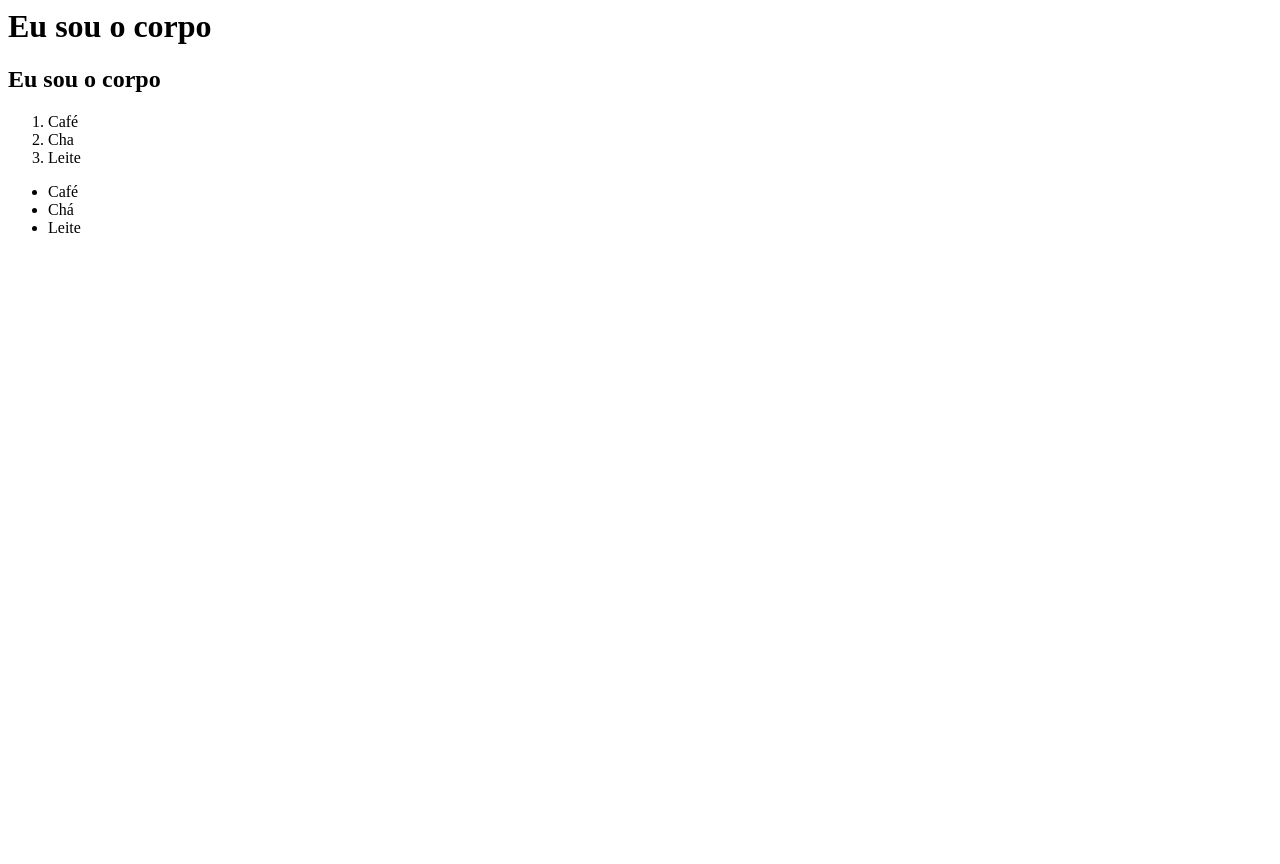
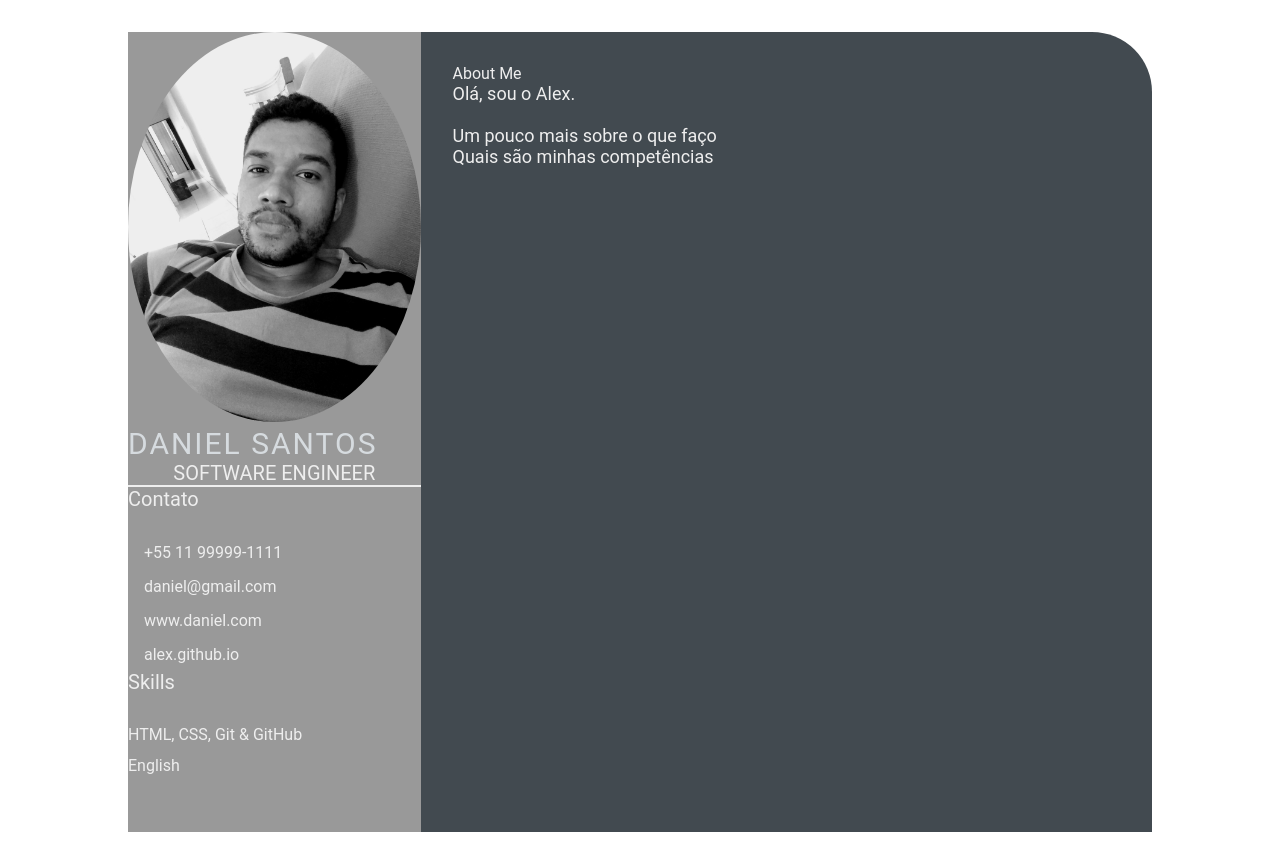
Before and after one commit to a7exl/alex.github.io, a plain HTML site: page index.html in a window 1280 px wide. Before the commit the page ends 800 px from the top, so only its background shows below. Drawn offline with Linux system fonts and the light colour scheme.

Commit message:
feature: add index.html (#2)

```diff
--- a/index.html
+++ b/index.html
@@ -1,21 +1,54 @@
-<html>
-    <head>
-        <title>
-            Olá, eu sou a cabeça
-        </title>
-    </head>
-    <body>
-<h1>Eu sou o corpo</h1>
-<h2>Eu sou o corpo</h2>
-    </body>
-    <ol>
-        <li>Café</li>
-        <li>Cha</li>
-        <li>Leite</li>
-    </ol>
-    <ul>
-        <li>Café</li>
-        <li>Chá</li>
-        <li>Leite</li>
-    </ul>
+<!DOCTYPE HTML>
+<html lang="en">
+<head>
+    <meta charset="UTF-8">
+    <meta http-equiv="X-UA-Compatible" content="IE=edge">
+    <meta name="viewport" content="width=device-width, initial-scale=1.0">
+    <title>Daniel Santos CV</title>
+
+        <!-- Custom CSS -->
+
+    <link rel="stylesheet" href="style.css">
+</head>
+<body>
+    <main class="resume-contents">
+        <section class="left-section">
+            <section class="left-section-content">
+                <div class="profile">
+                    <img class="profile-image" src="img/profile-image.jpeg" alt="Profile Image">
+                    <p class="name">Daniel Santos</p>
+                    <p class="profession">Software Engineer</p>
+                </div>
+                <div class="contact-info">
+                    <p class="left-title">Contato</p>
+                    <ul>
+                        <li><i class="fa fa-phone"></i>+55 11 99999-1111</li>
+                        <li><i class="fa fa-envelope"></i>daniel@gmail.com</li>
+                        <li><i class="fa fa-globe"></i>www.daniel.com</li>
+                        <li><i class="fa fa-github"></i>alex.github.io</li>
+                    </ul>
+                </div>
+                <div class="skills">
+                    <p class="left-title">Skills</p>
+                    <ul>
+                        <li><p>HTML, CSS, Git & GitHub</p></li>
+                        <li><p>English</p></li>
+                    </ul>
+                </div>
+            </section>
+        </section>
+            <section class="right-section">
+                <div class="right-section-contents">
+                    <section class="about gap">
+                        <div class="right-title">About Me</div>
+                        <p class="about-me-contents">
+                            Olá, sou o Alex.<br>
+                            <br> Um pouco mais sobre o que faço
+                            <br> Quais são minhas competências
+                        </p>
+                    </section>
+                </div>
+            </section>
+    </main>
+</body>
 </html>
--- /dev/null
+++ b/style.css
@@ -0,0 +1,103 @@
+* {
+    margin: 0;
+    padding: 0;
+    box-sizing: border-box;
+    list-style: none;
+    font-family: 'Roboto', sans-serif;
+}
+
+.resume-contents {
+    min-height: 100vh;
+    width: 80%;
+    margin: 2rem auto;
+    display: grid;
+    grid-template-columns: repeat(7, 1fr);
+}
+
+.left-section {
+    grid-column: span 2;
+    height: 100%;
+    background-color: #999999;
+}
+
+.right-section {
+    grid-column: span 5;
+    height: 100%;
+    background-color: #424a50;
+    border-radius: 0px 60px 0px 0px;
+}
+
+.left-section-contents{
+    padding: 2rem 2rem;
+}
+
+.profile {
+    width: 100%;
+    border-bottom: 2px solid #eeeeee;
+}
+
+.profile .profile-image {
+    width: 100%;
+    border-radius: 100%;
+}
+
+.name {
+    color: #D6DBDF;
+    font-size: 30px;
+    letter-spacing: 2px;
+    text-transform: uppercase;
+}
+
+.profession {
+    color: #eeeeee;
+    font-size: 20px;
+    text-transform: uppercase;
+    text-align: center;
+}
+
+/* .contact-info { border-bottom: 2px solid #1B2631; } */
+.left-title {
+    color: #eeeeee;
+    font-size: 20px;
+}
+
+.contact-info ul {
+    padding-top: 1.5rem;
+}
+
+.contact-info ul li,
+.references ul li {
+    padding: .4rem 0;
+    color: #eeeeee;
+}
+
+.contact-info ul li i,
+.references ul li i {
+    padding-right: 1rem;
+    font-size: 18px;
+    color: #eeeeee;
+}
+
+.skills ul {
+    padding-top: 1.5rem;
+}
+.skills ul li p {
+    padding: .4rem 0;
+    color: #eeeeee;
+}
+
+.right-section-contents {
+    padding: 2rem 2rem;
+}
+
+.right-title {
+    color: #eeeeee;
+}
+
+.gap {
+    padding-bottom: 2rem;
+}
+.about-me-contents {
+    font-size: 18px;
+    color: #eeeeee;
+}
```
Also changed, not shown: IMG/profile-image.jpeg (added).
